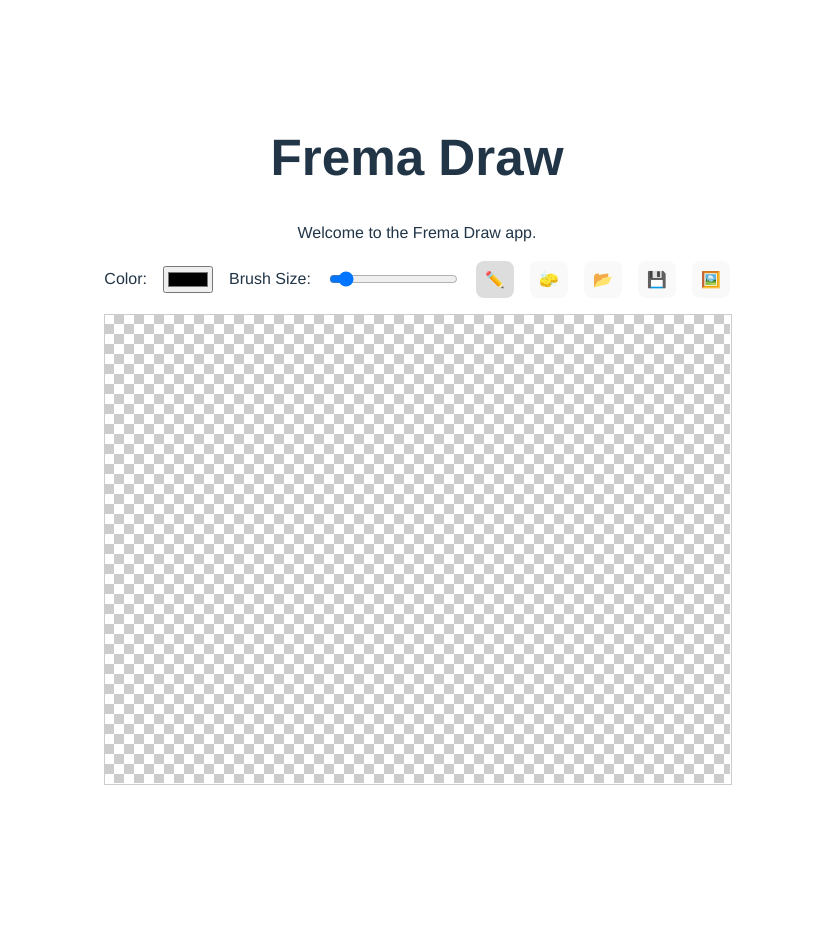
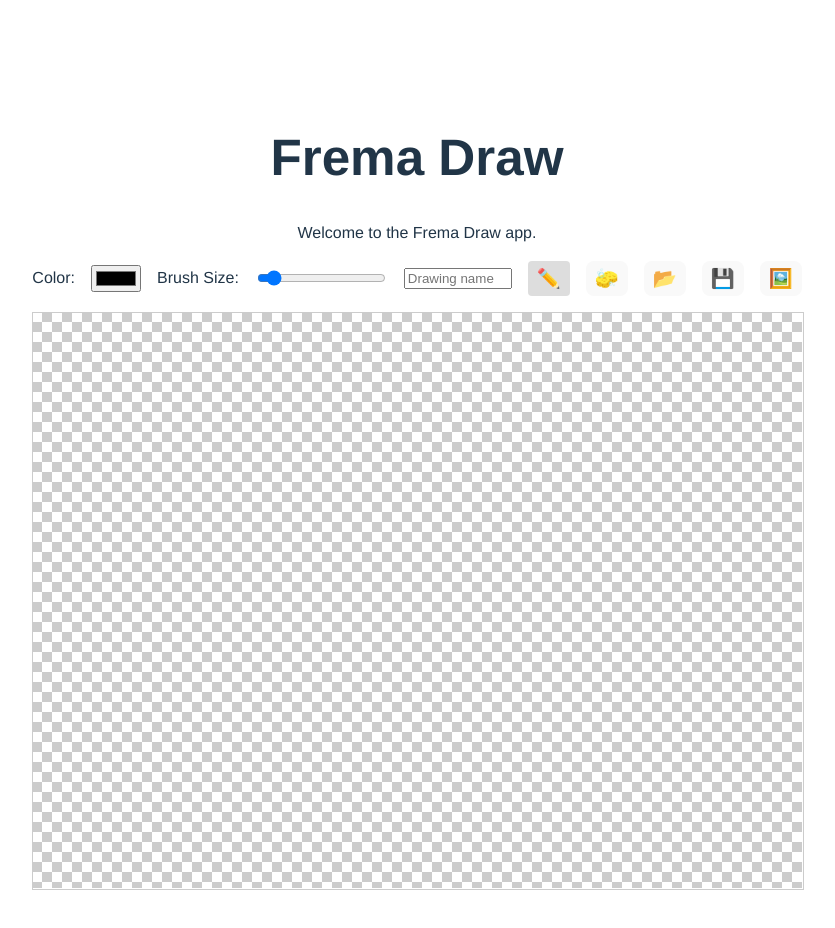
Before and after one commit to davidamebley/frema-draw, a Vue app: page / in a window 1280 px wide. Shown: the top 928 px of the page, without its empty margins (223-1058 px from the left). Before the commit the page ends 879 px from the top, so only its background shows below. Built offline with nearby package versions, Linux system fonts and the light colour scheme.

Commit message:
Add filename input for storing/loading multiple named drawings in localStorage

```diff
--- a/src/App.vue
+++ b/src/App.vue
@@ -50,36 +50,37 @@ export default defineComponent({
 
     // Save as PNG
     const handleSavePng = () => {
-      // Access the exportAsImage method
       const base64 = drawingCanvas.value?.exportAsImage()
       if (!base64) return
-
-      // Create an <a> element to download the image
       const link = document.createElement('a')
       link.href = base64
       link.download = 'frema-draw.png'
       link.click()
     }
 
-    // Save to local storage
-    const handleSaveStorage = () => {
+    // Save to local storage under a chosen filename
+    const handleSaveStorage = (filename: string) => {
+      const name = filename.trim() || 'untitled'
       const base64 = drawingCanvas.value?.exportAsImage()
       if (base64) {
-        localStorage.setItem('frema-draw-image', base64)
-        alert('Image saved to local storage.')
+        // Prefix it with "AppName_" for clarity
+        const key = `FremaDraw_${name}`
+        localStorage.setItem(key, base64)
+        alert(`Saved drawing as "${key}" in local storage.`)
       }
     }
 
-    // Load from local storage
-    const handleLoadStorage = () => {
-      const saved = localStorage.getItem('frema-draw-image')
+    // Load from local storage with the chosen filename
+    const handleLoadStorage = (filename: string) => {
+      const name = filename.trim() || 'untitled'
+      const key = `FremaDraw_${name}`
+      const saved = localStorage.getItem(key)
       if (saved && drawingCanvas.value) {
         drawingCanvas.value.loadFromBase64(saved)
       } else {
-        alert('No saved image found.')
+        alert(`No saved image found under "${key}".`)
       }
     }
-
 
     return {
       color,
--- a/src/components/Toolbar.vue
+++ b/src/components/Toolbar.vue
@@ -18,6 +18,16 @@
             @input="handleBrushSizeChange"
         />
 
+        <!-- Input for filename -->
+        <input
+            type="text"
+            v-model="filename"
+            placeholder="Drawing name"
+            style="width: 100px;"
+            title="Enter a name for your drawing"
+        />
+
+        <!-- Tools -->
         <button
             :class="{ active: tool === 'pencil'}"
             @click="$emit('update:tool', 'pencil')"
@@ -45,7 +55,7 @@
 </template>
 
 <script lang="ts">
-import { defineComponent } from 'vue'
+import { defineComponent, ref } from 'vue'
 
 export default defineComponent({
     name: 'Toolbar',
@@ -65,6 +75,8 @@ export default defineComponent({
     },
     emits: ['update:color', 'update:brushSize', 'update:tool','save-png', 'save-storage', 'load-storage'],
     setup(props, { emit }) {
+        const filename = ref('')
+
         const handleColorChange = (e: Event) => {
             const newColor = (e.target as HTMLInputElement).value
             emit('update:color', newColor)
@@ -75,9 +87,21 @@ export default defineComponent({
             emit('update:brushSize', newBrushSize)
         }
 
+        // Emit the filename along with the event
+        const emitSave = () => {
+            emit('save-storage', filename.value)
+        }
+
+        const emitLoad = () => {
+            emit('load-storage', filename.value)
+        }
+
         return {
+            filename,
             handleColorChange,
             handleBrushSizeChange,
+            emitSave,
+            emitLoad,
         }
     },
 })
@@ -92,11 +116,13 @@ export default defineComponent({
 }
 
 button {
-    padding: 0.5rem;
+    padding: 0.3rem 0.5rem;
     cursor: pointer;
+    font-size: 1.2rem; /* enlarge emoji slightly */
 }
 
 button.active {
     background-color: #ddd;
+    border-radius: 4px;
 }
 </style>
```
